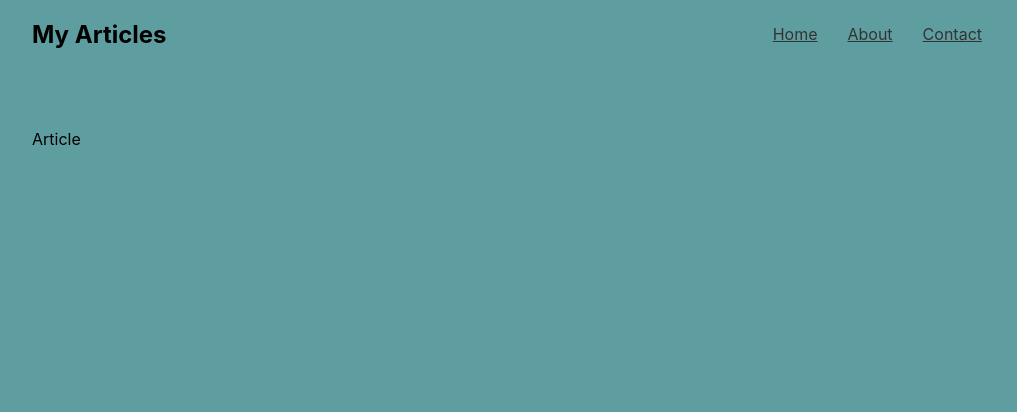
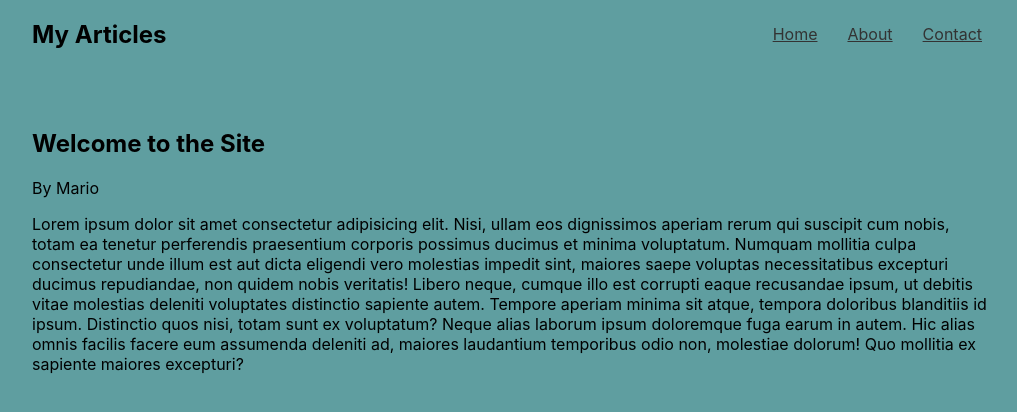
Before and after one commit to KJCastillo/multipage-site, a React (Create React App) app: page /articles/1 in a window 1280 px wide. Shown: the top 412 px of the page, without its empty margins (128-1145 px from the left). Built offline with nearby package versions, Linux system fonts and the light colour scheme; data requests are answered from the project's data file.

Commit message:
useParams hook

```diff
--- a/src/pages/Article.js
+++ b/src/pages/Article.js
@@ -1,5 +1,25 @@
+import { useParams } from "react-router-dom"
+import { useFetch } from "../hooks/useFetch"
+
 export default function Article() {
+    const { id } = useParams()
+    //useParams calls the id stated in the Router in app.js
+
+    const url = 'http://localhost:3000/articles/' + id
+    const { data: article, isPending, error } = useFetch(url)
+    //useFetch to search thru db for correct article
+
   return (
-    <div>Article</div>
+    <div>
+       {isPending && <div>Loading...</div>}
+       {error && <div>{error}</div>}
+       {article && (
+        <div>
+            <h2>{article.title}</h2>
+            <p>By {article.author}</p>
+            <p>{article.body}</p>
+        </div>
+       )}
+    </div>
   )
 }
```
